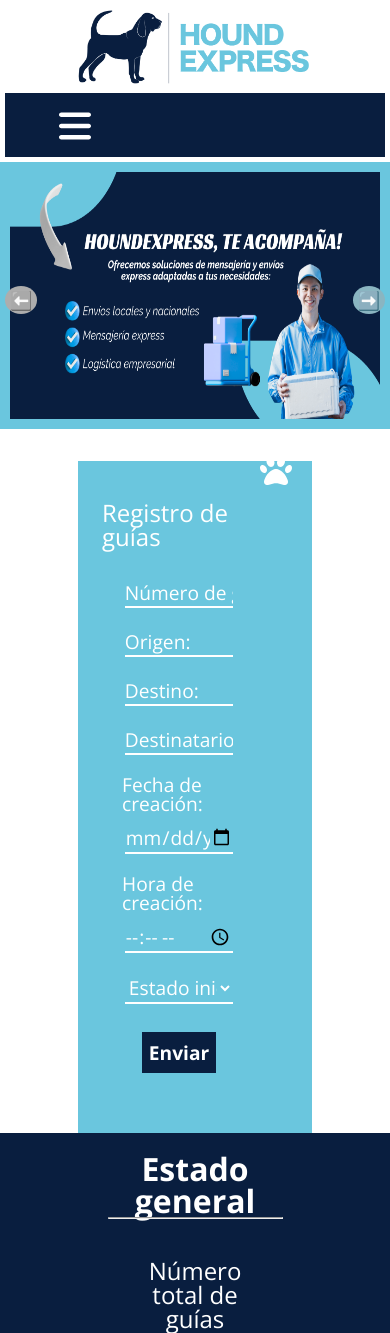
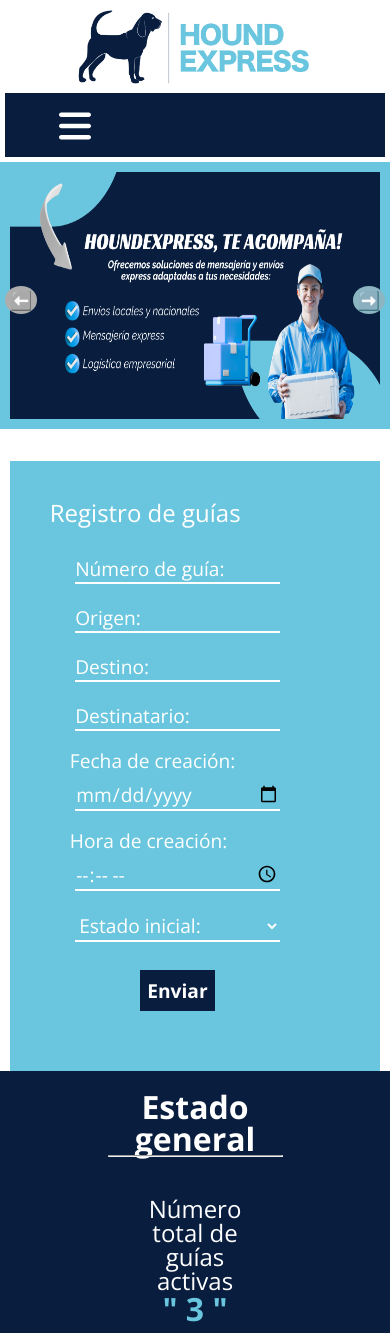
Before and after one commit to YisusDU/ebac-ea-m30-styles-react, a React (Create React App) app in the folder houndxpress1/: page / in a window 390 px wide. Shown: the top 1333 px of the page. Built offline with nearby package versions, Linux system fonts and the light colour scheme; a web font is replaced by a local one.

Commit message:
Se arregla bug en tamaño responsivo del registro de guías

```diff
--- a/houndxpress1/src/components/GuideReguister/styles.ts
+++ b/houndxpress1/src/components/GuideReguister/styles.ts
@@ -17,7 +17,7 @@
   /*704px*/
   @media screen and (max-width: 44rem) {
     /*Registro de guías*/
-    .guide__register {
+    & {
       width: 95%;
     }
   }
@@ -27,7 +27,7 @@
   ${flex("column", "unset", "unset")};
   width: 100%;
   padding: 1.25rem;
-  h2{
+  h2 {
     font-size: 1.5rem;
   }
 `;
```
